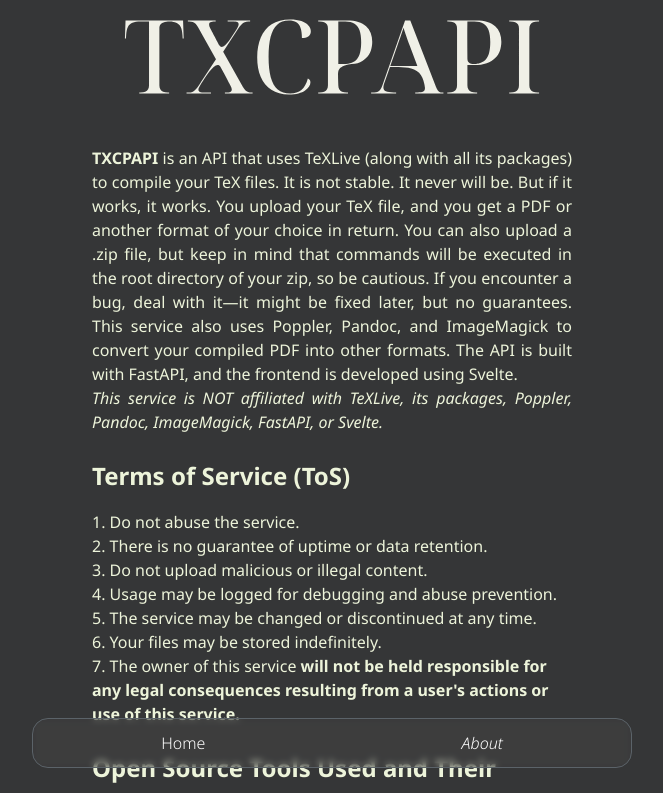
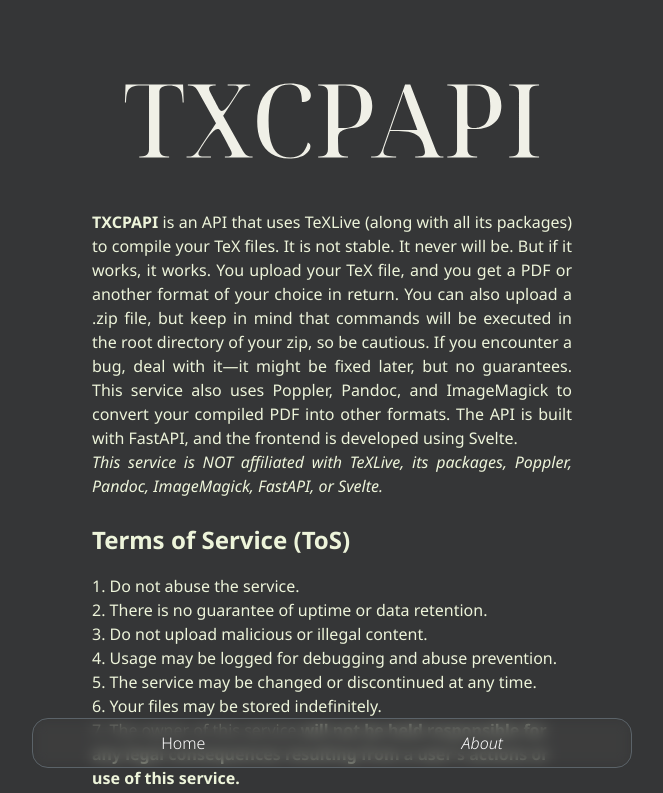
Before and after one commit to TiewTNT/tlpdapi, a SvelteKit app in the folder frontend/: page /about in a window 1280 px wide. Shown: the top 793 px of the page, without its empty margins (308-971 px from the left). Built offline with nearby package versions, Linux system fonts and the light colour scheme.

Commit message:
Update backdrop filter for navigation and adjust padding in about page layout for improved aesthetics

```diff
--- a/frontend/src/app.css
+++ b/frontend/src/app.css
@@ -246,7 +246,7 @@
   display: grid;
   grid-auto-flow: column;
   text-align: center;
-  backdrop-filter: blur(3px) brightness(60%) contrast(70%);
+  backdrop-filter: blur(7px) brightness(60%) contrast(70%);
   border: 1px solid var(--border-color);
   border-radius: 1rem;
   color: var(--text-color-2);
--- a/frontend/src/routes/about/+page.svelte
+++ b/frontend/src/routes/about/+page.svelte
@@ -1,4 +1,4 @@
-<div style="display:block;margin-left:auto;margin-right:auto;width:90%;max-width:30rem">
+<div style="display:block;margin-left:auto;margin-right:auto;width:90%;max-width:30rem;padding-top:4rem">
     <img src="/txcpapi.svg" class="txcpapi" alt="TXCPAPI" />
     <div style="text-align: justify;">
         <p>
```
